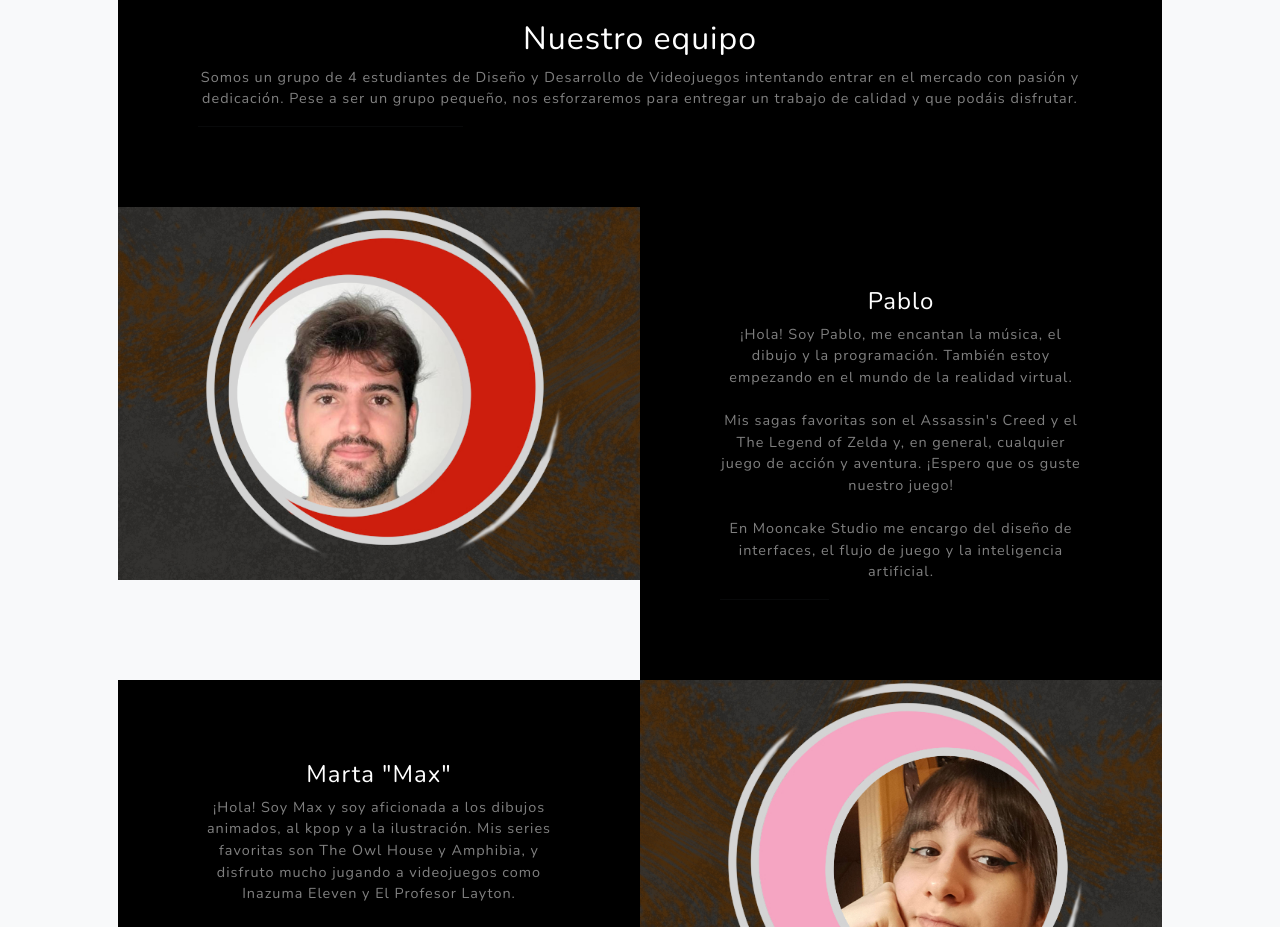
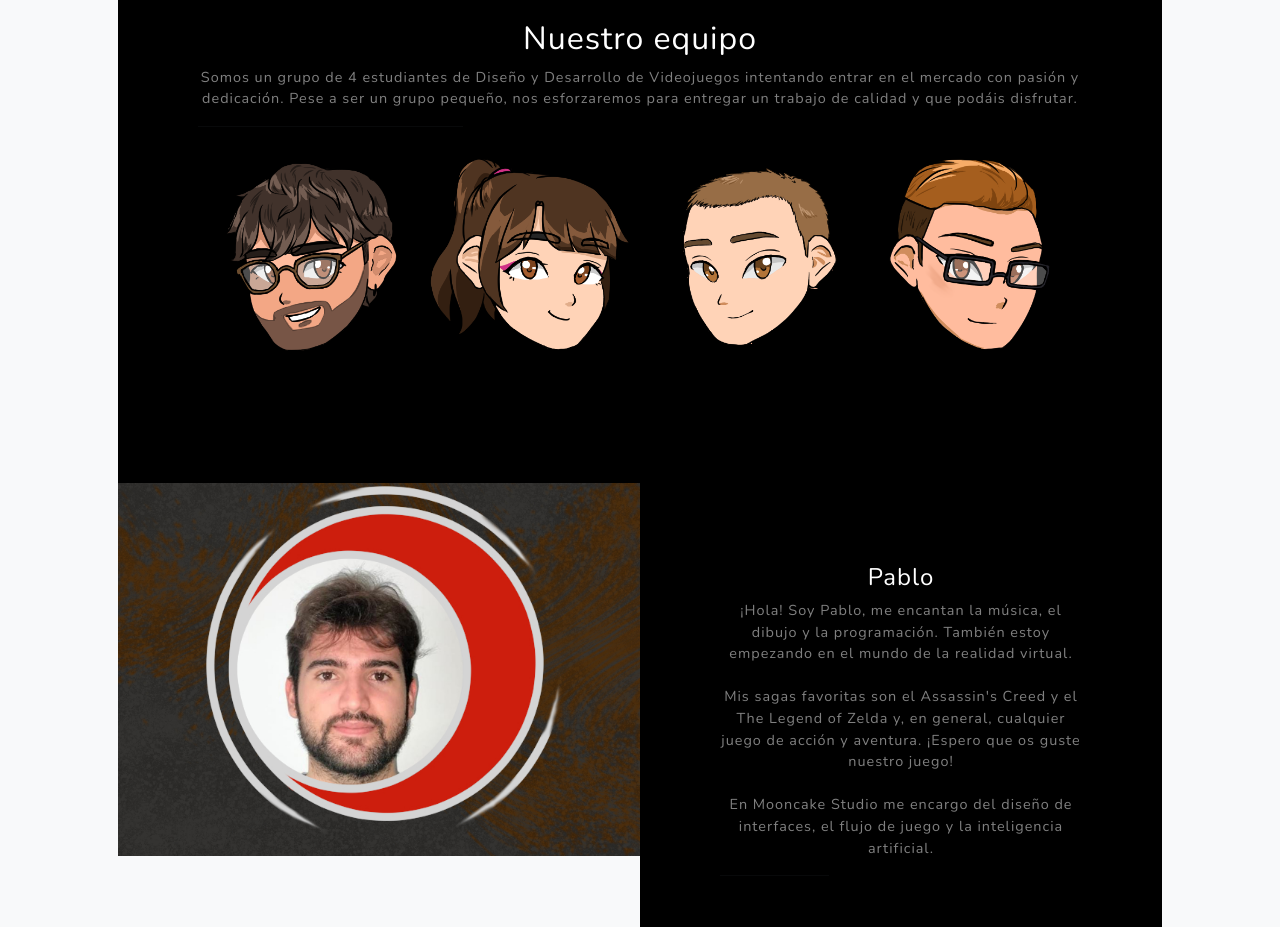
Before and after one commit to MooncakeStudio/mooncakestudio.github.io, a plain HTML site: page index.html in a window 1280 px wide. Shown: the part 2000-2927 px from the top of the page. Drawn offline with nearby package versions, Linux system fonts and the light colour scheme.

Commit message:
Inclusión imágenes equipo

```diff
--- a/index.html
+++ b/index.html
@@ -91,6 +91,7 @@
                                     <h2 class="text-white">Nuestro equipo</h2>
                                     <p class="mb-0 text-white-50">Somos un grupo de 4 estudiantes de Diseño y Desarrollo de Videojuegos intentando entrar en el mercado con pasión y dedicación. Pese a ser un grupo pequeño, nos esforzaremos para entregar un trabajo de calidad y que podáis disfrutar. </p>
                                     <hr class="d-none d-lg-block mb-0 me-0" />
+                                    <img src="assets/img/Todos.png" class="img-fluid"></img>
                                 </div>
                             </div>
                         </div>
```
Also changed, not shown: assets/img/Todos.png (added).
